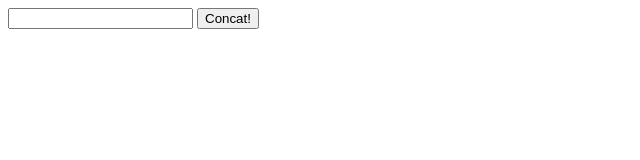
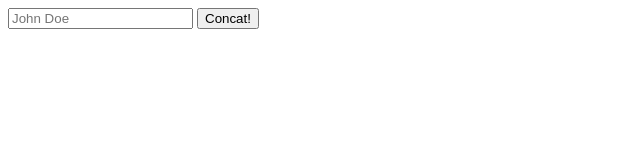
Before and after one commit to didukhroma/msse-goit-advancedjs-hw-05, a website with bundled scripts: page index.html in a window 1280 px wide. Shown: the full height of the page, 0-640 px from the left. Built offline with nearby package versions, Linux system fonts and the light colour scheme.

Commit message:
fix: add attributes name and placeholder to input

```diff
--- a/index.html
+++ b/index.html
@@ -7,7 +7,7 @@
     <script type="module" src="./dist/index.js" defer></script>
   </head>
   <body>
-    <input />
+    <input name="name" placeholder="John Doe" />
     <button>Concat!</button>
   </body>
 </html>
```
